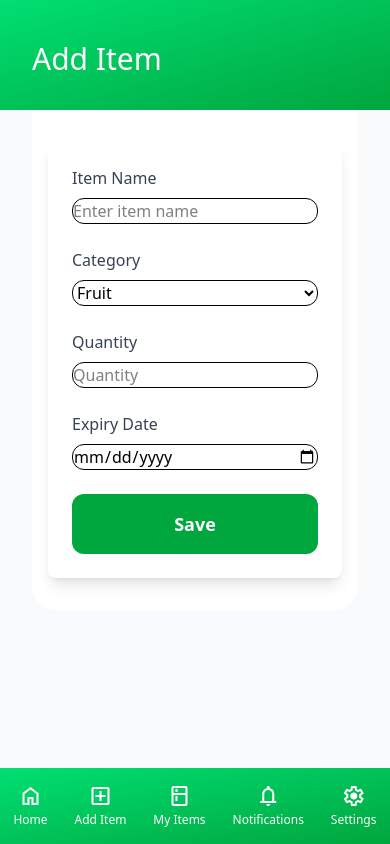
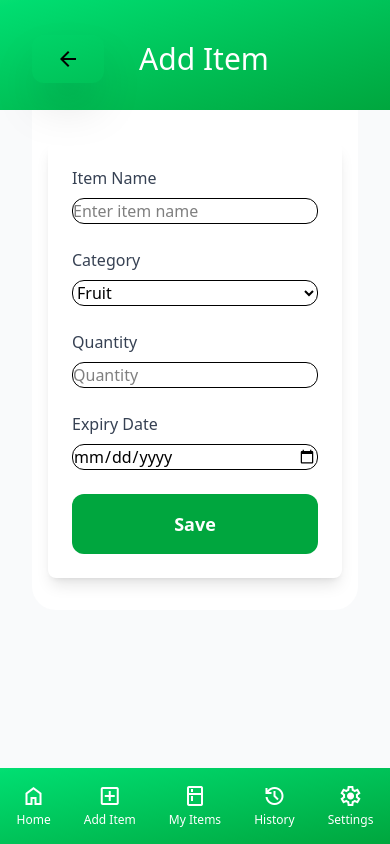
Before and after one commit to angushay42/Group-4, a Django app: template src/expiry/templates/expiry/add_item.html in a window 390 px wide. Run offline with Django 5.2, Linux system fonts and the light colour scheme; the template is opened without the code that fills it: values that come from a table or form of the project are taken from there, others are empty; style sheets or scripts are compiled from the project's sources; parts of the project's set-up code (start-up, migrations or seed data) failed here and were passed over; some libraries are stand-ins or nearby versions.

Commit message:
added history page

```diff
--- a/src/expiry/templates/expiry/add_item.html
+++ b/src/expiry/templates/expiry/add_item.html
@@ -5,6 +5,12 @@
 
 <div class="relative bg-gradient-to-br from-green-400 to-green-600 dark:from-green-600 dark:to-green-800 -m-8 mb-0 p-8 pb-6 md:rounded-2xl">
     <div class="flex justify-between items-center">
+        <button
+            class="glass rounded-xl px-6 py-3 flex items-center gap-3 shadow-2xl transition-all duration-300 ease-out hover:shadow-xl hover:-translate-y-0.5 active:translate-y-0"
+            onclick="history.back()"
+        >
+            <span class="material-symbols-outlined">arrow_back</span>
+        </button>
         <h1 class="text-white text-3xl md:text-4xl md:font-bold">Add Item</h1>
         <div class="w-13.5 h-13.5"></div>
     </div>
--- a/src/expiry/templates/expiry/edit_item.html
+++ b/src/expiry/templates/expiry/edit_item.html
@@ -3,6 +3,12 @@
 {% block content %}
 <div class="relative bg-gradient-to-br from-green-400 to-green-600 -m-8 mb-0 p-8 pb-6 md:rounded-2xl dark:from-green-600 dark:to-green-800 ">
     <div class="flex justify-between items-center">
+        <button
+            class="glass rounded-xl px-6 py-3 flex items-center gap-3 shadow-2xl transition-all duration-300 ease-out hover:shadow-xl hover:-translate-y-0.5 active:translate-y-0"
+            onclick="history.back()"
+        >
+            <span class="material-symbols-outlined">arrow_back</span>
+        </button>
         <h1 class="text-white text-3xl md:text-4xl md:font-bold">Edit Item</h1>
         <button class="relative bg-white/20 backdrop-blur-sm p-3 rounded-full shadow-lg hover:bg-white/30 transition-all">
             <div class="material-symbols-outlined text-white text-2xl">notifications</div>
--- a/src/expiry/templates/expiry/items.html
+++ b/src/expiry/templates/expiry/items.html
@@ -4,6 +4,12 @@
 
 <div class="relative bg-gradient-to-br from-green-400 to-green-600 dark:shadow-black/30 dark:from-green-600 dark:to-green-800 -m-8 mb-0 p-8 pb-6 md:rounded-2xl">
     <div class="flex justify-between items-center">
+        <button
+            class="glass rounded-xl px-6 py-3 flex items-center gap-3 shadow-2xl transition-all duration-300 ease-out hover:shadow-xl hover:-translate-y-0.5 active:translate-y-0"
+            onclick="history.back()"
+        >
+            <span class="material-symbols-outlined">arrow_back</span>
+        </button>
         <h1 class="text-white text-3xl md:text-4xl md:font-bold">My Items</h1>
         <button class="relative bg-white/20 backdrop-blur-sm p-3 rounded-full shadow-lg hover:bg-white/30 transition-all">
             <div class="material-symbols-outlined text-white text-2xl">notifications</div>
--- a/src/expiry/templates/expiry/settings.html
+++ b/src/expiry/templates/expiry/settings.html
@@ -6,6 +6,12 @@
 
 <div class="relative bg-gradient-to-br from-green-400 to-green-600 -m-8 mb-0 p-8 pb-6 md:rounded-2xl dark:shadow-black/30 dark:from-green-600 dark:to-green-800">
     <div class="flex justify-between items-center">
+        <button
+            class="glass rounded-xl px-6 py-3 flex items-center gap-3 shadow-2xl transition-all duration-300 ease-out hover:shadow-xl hover:-translate-y-0.5 active:translate-y-0"
+            onclick="history.back()"
+        >
+            <span class="material-symbols-outlined">arrow_back</span>
+        </button>
         <h1 class="text-white text-3xl md:text-4xl md:font-bold">Settings</h1>
         <div class="w-13.5 h-13.5"></div>
     </div>
--- a/src/expiry/templates/expiry/sidebar.html
+++ b/src/expiry/templates/expiry/sidebar.html
@@ -10,8 +10,8 @@
     <ul class="flex flex-col gap-10">
         <li>
             <a
-                    href="/dashboard"
-                    class="glass rounded-xl px-6 py-3 flex items-center gap-3 shadow-2xl transition-all duration-300 ease-out
+                href="/dashboard"
+                class="glass rounded-xl px-6 py-3 flex items-center gap-3 shadow-2xl transition-all duration-300 ease-out
             hover:shadow-xl hover:-translate-y-0.5 active:translate-y-0"
             >
                 <div class="material-symbols-outlined text-5xl mb-2">home</div>
@@ -39,12 +39,12 @@
         </li>
         <li>
             <a
-                    href="#"
+                    href="/history"
                     class="glass rounded-xl px-6 py-3 flex items-center gap-3 shadow-2xl transition-all duration-300
                 ease-out
                 hover:shadow-xl hover:-translate-y-0.5 active:translate-y-0">
-                <div class="material-symbols-outlined text-5xl mb-2">notifications</div>
-                Notifications
+                <div class="material-symbols-outlined text-5xl mb-2">history</div>
+                History
             </a>
         </li>
         <li>
@@ -101,10 +101,10 @@
             </a>
         </li>
         <li>
-            <a href="#"
+            <a href="/history"
                class="flex flex-col items-center gap-1 py-2 px-3 transition-all hover:bg-white/20 rounded-lg">
-                <span class="material-symbols-outlined text-3xl">notifications</span>
-                <span class="text-xs">Notifications</span>
+                <span class="material-symbols-outlined text-3xl">history</span>
+                <span class="text-xs">History</span>
             </a>
         </li>
         <li>
--- a/src/expiry/tests.py
+++ b/src/expiry/tests.py
@@ -299,7 +299,6 @@ class SecurityTestCase(TestCase):
             user.save()
 
         self.assertNotEqual(self.password, user.password)
-
 
 
 class JobServerTestCase(TransactionTestCase):
--- a/src/expiry/urls.py
+++ b/src/expiry/urls.py
@@ -11,4 +11,5 @@ urlpatterns = [
     path('items', views.items_list, name='items'),
     path('add-item', views.add_item_view, name='add_item'),
     path("items/<int:item_id>/edit/", views.edit_item_view, name="edit_item"),
+    path('history', views.history, name='history')
 ]
```
Also changed, not shown: src/expiry/templates/expiry/history.html (added, +22 -0 lines), src/expiry/views.py (+45 -26 lines), src/db.sqlite3.
